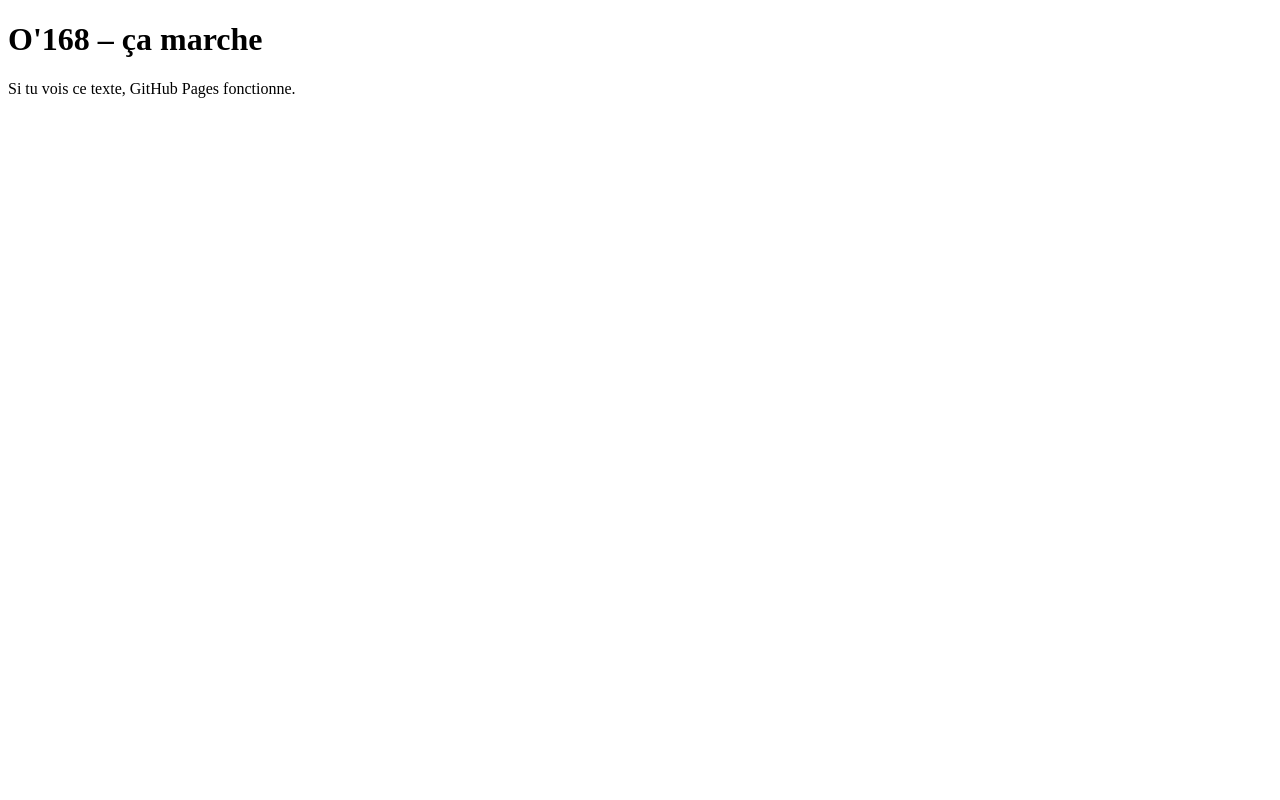
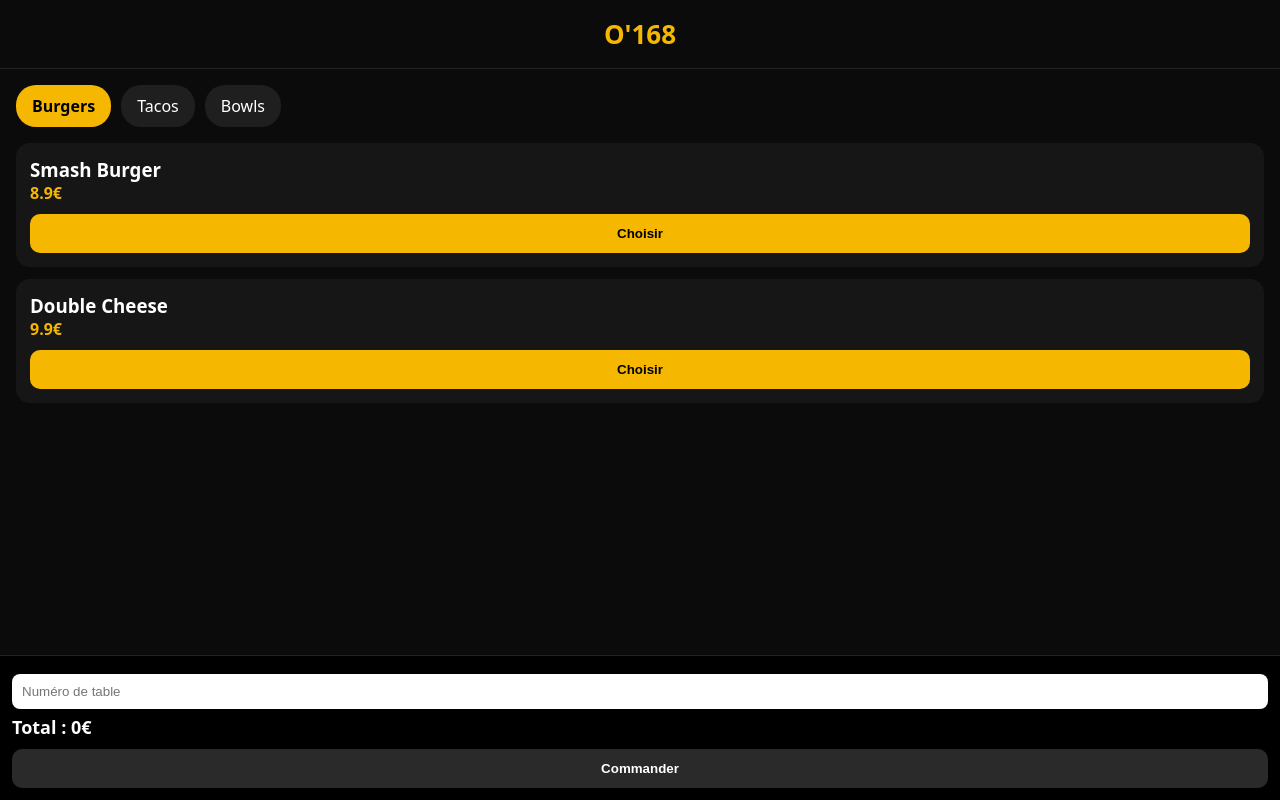
Before and after one commit to Zekrex/O-168, a plain HTML site: page index.html in a window 1280 px wide. Drawn offline with Linux system fonts and the light colour scheme.

Commit message:
index.html

```diff
--- a/index.html
+++ b/index.html
@@ -1,11 +1,275 @@
 <!DOCTYPE html>
 <html lang="fr">
 <head>
-  <meta charset="UTF-8">
-  <title>O'168</title>
+<meta charset="UTF-8">
+<title>O'168</title>
+<meta name="viewport" content="width=device-width, initial-scale=1.0">
+
+<style>
+:root {
+  --bg: #0b0b0b;
+  --card: #161616;
+  --accent: #f5b700;
+  --text: #ffffff;
+  --muted: #9b9b9b;
+}
+
+* {
+  box-sizing: border-box;
+}
+
+body {
+  margin: 0;
+  font-family: system-ui, sans-serif;
+  background: var(--bg);
+  color: var(--text);
+}
+
+header {
+  text-align: center;
+  padding: 16px;
+  font-size: 26px;
+  font-weight: 800;
+  color: var(--accent);
+  border-bottom: 1px solid #222;
+}
+
+.container {
+  padding: 16px;
+}
+
+.categories {
+  display: flex;
+  gap: 10px;
+  overflow-x: auto;
+  margin-bottom: 16px;
+}
+
+.category {
+  padding: 10px 16px;
+  background: #1f1f1f;
+  border-radius: 20px;
+  cursor: pointer;
+  white-space: nowrap;
+}
+
+.category.active {
+  background: var(--accent);
+  color: black;
+  font-weight: bold;
+}
+
+.menu-grid {
+  display: grid;
+  grid-template-columns: 1fr;
+  gap: 12px;
+}
+
+.menu-card {
+  background: var(--card);
+  padding: 14px;
+  border-radius: 14px;
+}
+
+.menu-card h3 {
+  margin: 0;
+}
+
+.price {
+  color: var(--accent);
+  font-weight: bold;
+}
+
+button {
+  width: 100%;
+  padding: 12px;
+  border: none;
+  border-radius: 10px;
+  font-weight: bold;
+  background: var(--accent);
+  cursor: pointer;
+  margin-top: 10px;
+}
+
+button.secondary {
+  background: #2a2a2a;
+  color: white;
+}
+
+select, input {
+  width: 100%;
+  padding: 10px;
+  margin-top: 6px;
+  border-radius: 8px;
+  border: none;
+}
+
+.cart {
+  position: fixed;
+  bottom: 0;
+  left: 0;
+  right: 0;
+  background: #000;
+  padding: 12px;
+  border-top: 1px solid #222;
+}
+
+.cart-item {
+  font-size: 14px;
+  margin-bottom: 6px;
+}
+
+.qty {
+  display: flex;
+  gap: 10px;
+  align-items: center;
+  margin-top: 8px;
+}
+
+.qty button {
+  width: 36px;
+  height: 36px;
+  padding: 0;
+  font-size: 18px;
+}
+
+.total {
+  font-size: 18px;
+  font-weight: bold;
+  margin-top: 6px;
+}
+
+.hidden {
+  display: none;
+}
+</style>
 </head>
+
 <body>
-  <h1>O'168 – ça marche</h1>
-  <p>Si tu vois ce texte, GitHub Pages fonctionne.</p>
+
+<header>O'168</header>
+
+<div class="container">
+
+<!-- CATEGORIES -->
+<div class="categories">
+  <div class="category active" onclick="filterCategory('burger')">Burgers</div>
+  <div class="category" onclick="filterCategory('tacos')">Tacos</div>
+  <div class="category" onclick="filterCategory('bowl')">Bowls</div>
+</div>
+
+<!-- MENUS -->
+<div class="menu-grid" id="menu"></div>
+
+<!-- CONFIG -->
+<div id="config" class="hidden"></div>
+
+</div>
+
+<!-- PANIER -->
+<div class="cart">
+  <input type="number" id="table" placeholder="Numéro de table">
+  <div id="cartItems"></div>
+  <div class="total" id="total">Total : 0€</div>
+  <button class="secondary">Commander</button>
+</div>
+
+<script>
+const products = [
+  { id:1, name:"Smash Burger", price:8.9, cat:"burger" },
+  { id:2, name:"Double Cheese", price:9.9, cat:"burger" },
+  { id:3, name:"Tacos XL", price:9.5, cat:"tacos" },
+  { id:4, name:"Tacos Poulet", price:8.5, cat:"tacos" },
+  { id:5, name:"Bowl Poulet", price:7.9, cat:"bowl" }
+];
+
+let currentCat = "burger";
+let cart = [];
+
+function filterCategory(cat) {
+  currentCat = cat;
+  document.querySelectorAll(".category").forEach(c=>c.classList.remove("active"));
+  event.target.classList.add("active");
+  renderMenu();
+}
+
+function renderMenu() {
+  const menu = document.getElementById("menu");
+  menu.innerHTML = "";
+
+  products.filter(p=>p.cat===currentCat).forEach(p=>{
+    menu.innerHTML += `
+      <div class="menu-card">
+        <h3>${p.name}</h3>
+        <div class="price">${p.price}€</div>
+        <button onclick="openConfig(${p.id})">Choisir</button>
+      </div>
+    `;
+  });
+}
+
+function openConfig(id) {
+  const p = products.find(x=>x.id===id);
+  document.getElementById("config").classList.remove("hidden");
+  document.getElementById("config").innerHTML = `
+    <div class="menu-card">
+      <h3>${p.name}</h3>
+
+      <select id="menuOpt">
+        <option value="0">Sans menu</option>
+        <option value="3">Menu (+3€)</option>
+      </select>
+
+      <select id="fries">
+        <option>Frites classiques</option>
+        <option>Frites cheddar</option>
+      </select>
+
+      <select id="drink">
+        <option>Coca</option>
+        <option>Sprite</option>
+        <option>Eau</option>
+      </select>
+
+      <div class="qty">
+        <button onclick="changeQty(-1)">-</button>
+        <span id="qty">1</span>
+        <button onclick="changeQty(1)">+</button>
+      </div>
+
+      <button onclick="addToCart(${p.price}, '${p.name}')">Ajouter</button>
+    </div>
+  `;
+}
+
+let quantity = 1;
+function changeQty(v) {
+  quantity = Math.max(1, quantity + v);
+  document.getElementById("qty").innerText = quantity;
+}
+
+function addToCart(price, name) {
+  const extra = parseFloat(document.getElementById("menuOpt").value);
+  cart.push({ name, price: (price+extra)*quantity });
+  quantity = 1;
+  document.getElementById("config").classList.add("hidden");
+  renderCart();
+}
+
+function renderCart() {
+  let total = 0;
+  document.getElementById("cartItems").innerHTML = "";
+  cart.forEach(c=>{
+    total += c.price;
+    document.getElementById("cartItems").innerHTML += `
+      <div class="cart-item">${c.name} - ${c.price.toFixed(2)}€</div>
+    `;
+  });
+  document.getElementById("total").innerText = "Total : " + total.toFixed(2) + "€";
+}
+
+renderMenu();
+</script>
+
 </body>
 </html>
```
